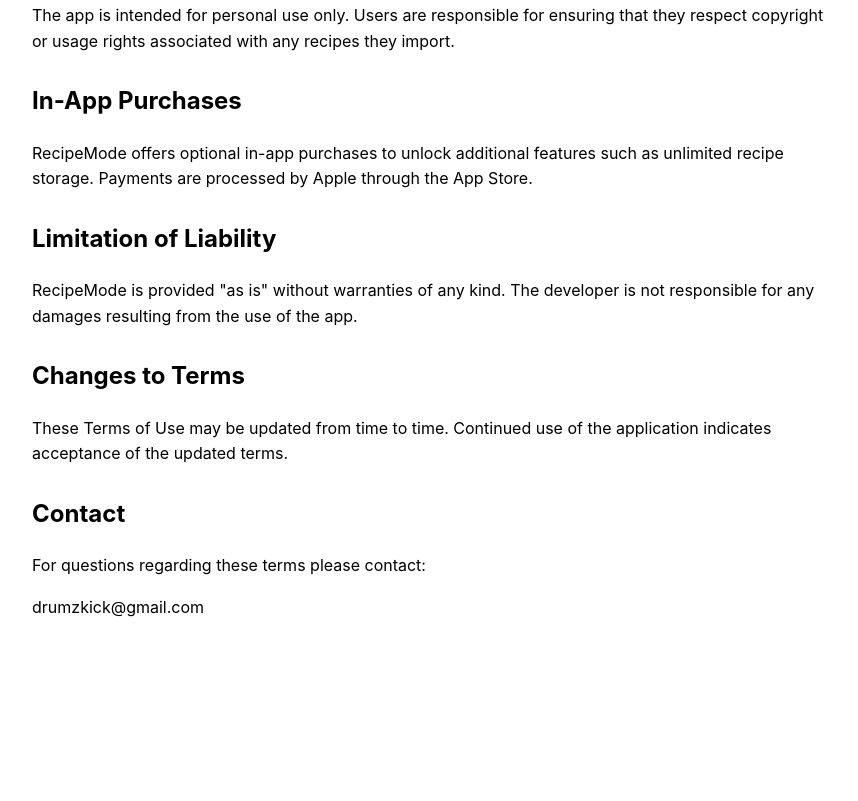
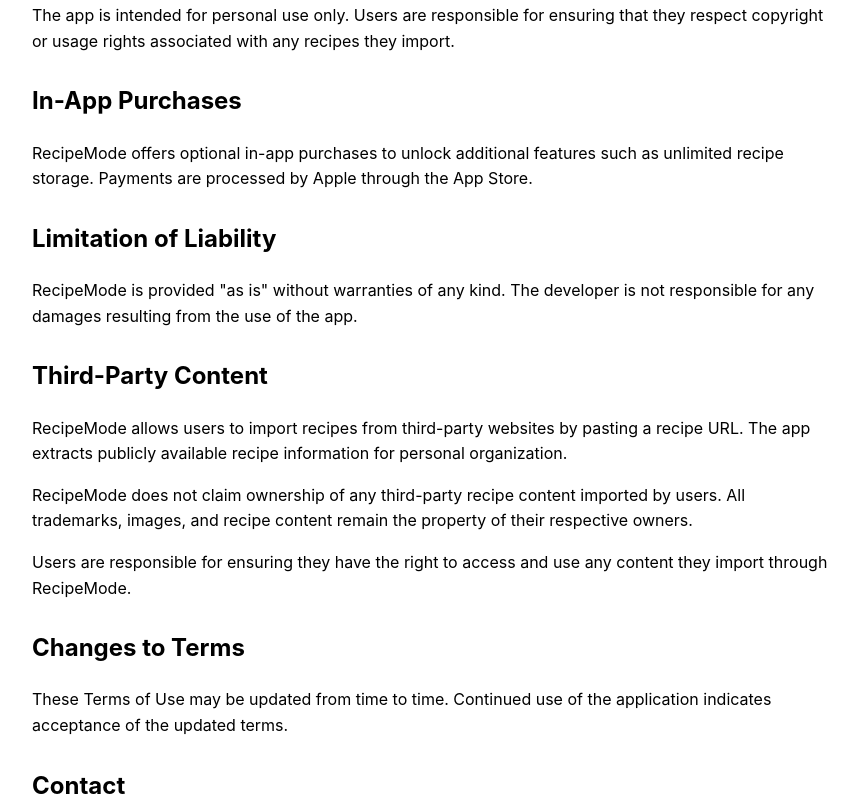
Before and after one commit to drumzkick-netizen/app-legal, a plain HTML site: page recipemode/terms.html in a window 1280 px wide. Shown: the part 538-1339 px from the top of the page, without its empty margins (208-1066 px from the left). Before the commit the page ends 1198 px from the top, so only its background shows below. Drawn offline with Linux system fonts and the light colour scheme.

Commit message:
Update terms.html

```diff
--- a/recipemode/terms.html
+++ b/recipemode/terms.html
@@ -37,6 +37,23 @@
 <h2>Limitation of Liability</h2>
 <p>RecipeMode is provided "as is" without warranties of any kind. The developer is not responsible for any damages resulting from the use of the app.</p>
 
+  <h2>Third-Party Content</h2>
+
+<p>
+RecipeMode allows users to import recipes from third-party websites by pasting a recipe URL.
+The app extracts publicly available recipe information for personal organization.
+</p>
+
+<p>
+RecipeMode does not claim ownership of any third-party recipe content imported by users.
+All trademarks, images, and recipe content remain the property of their respective owners.
+</p>
+
+<p>
+Users are responsible for ensuring they have the right to access and use any content they import
+through RecipeMode.
+</p>
+
 <h2>Changes to Terms</h2>
 <p>These Terms of Use may be updated from time to time. Continued use of the application indicates acceptance of the updated terms.</p>
 
```
